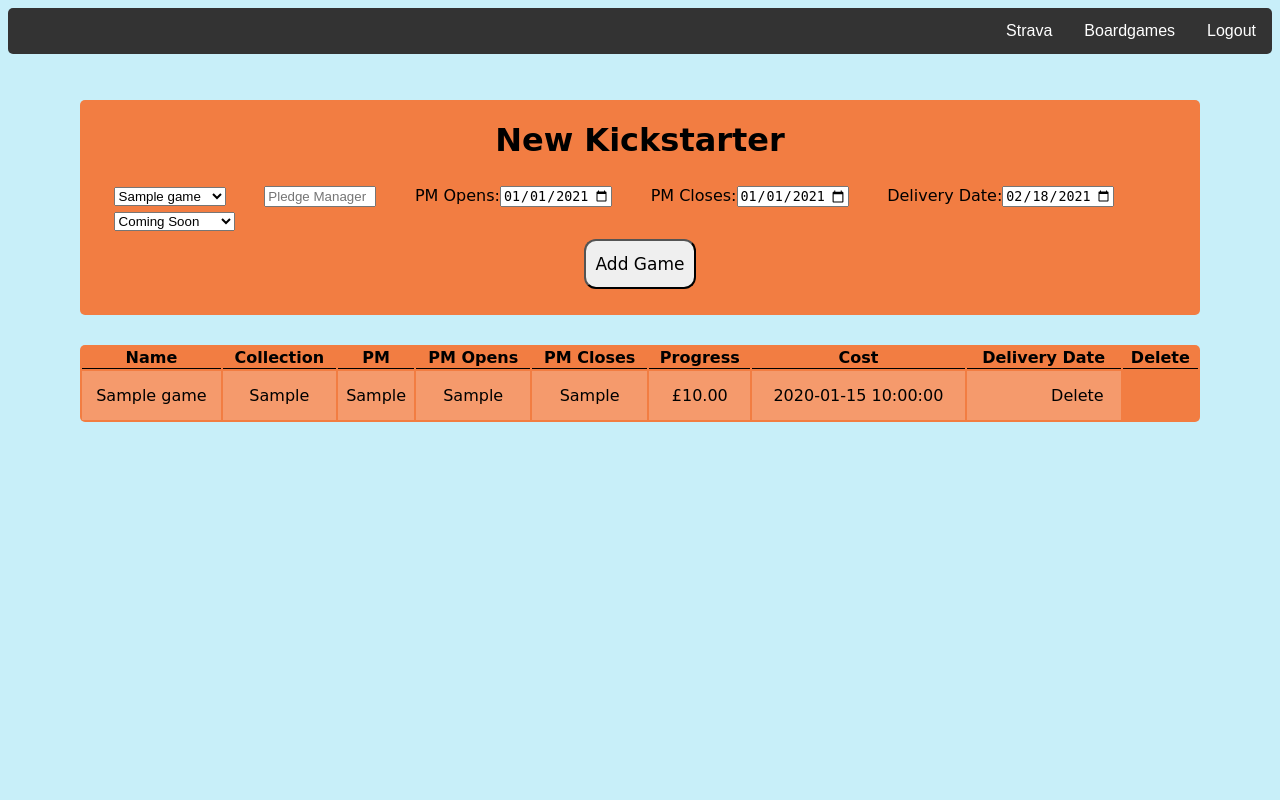
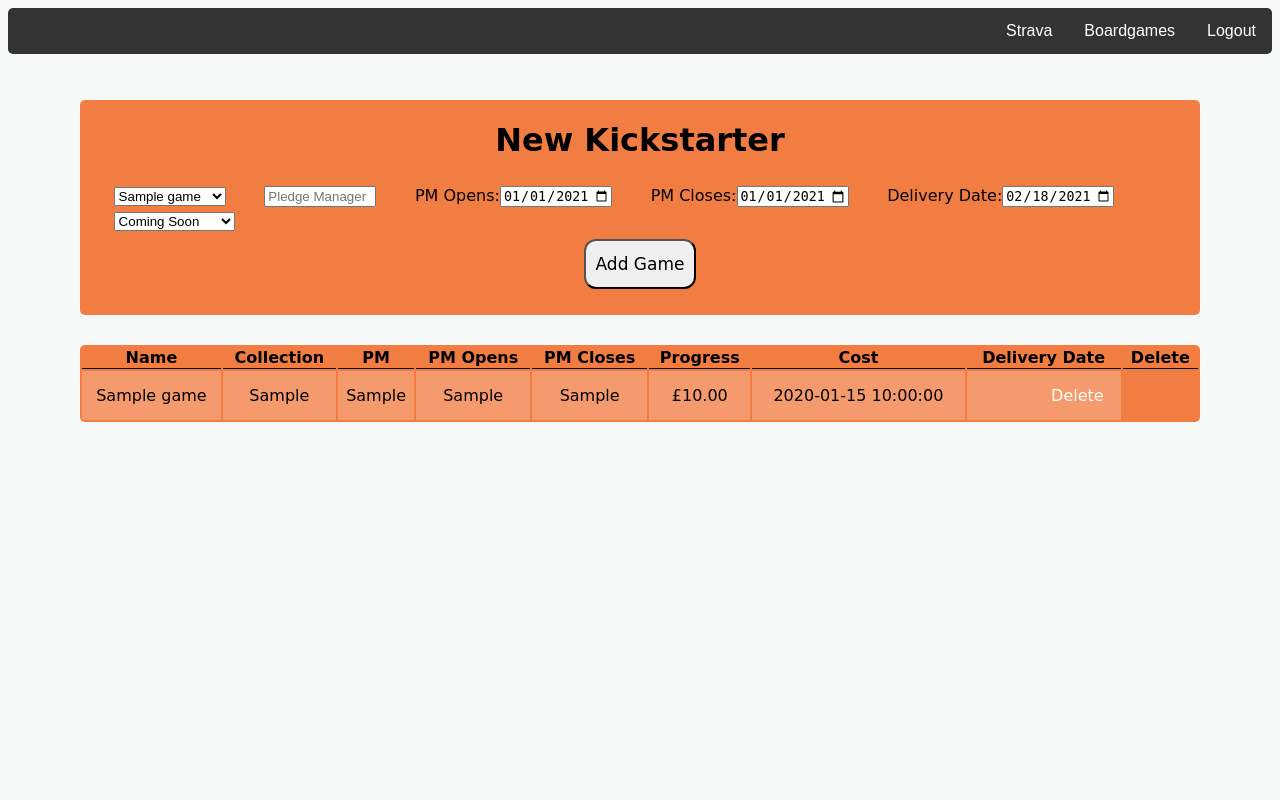
Before and after one commit to Labinopper/Website-v2, a PHP site: page /kickstarters2.php in a window 1280 px wide. Run offline with PHP 8.4, Linux system fonts and the light colour scheme; the visitor is signed in with stand-in values (Sample User, id 1); tables that the repository leaves empty or names only in its code hold one stand-in row (values such as "Sample post").

Commit message:
background

```diff
--- a/styles.css
+++ b/styles.css
@@ -15,16 +15,16 @@
 }
 
 #Main {
-    font-family: Cursive;
-    font-size: 24px;
+    font-family:Cursive;
+    font-size:24px;
     position: absolute;
-    top: 195px;
-    left: 25px;
-    background-color: #f7f8f8
+    top:195px;
+    left:25px;
+    background-color: grey;
 }
 
 body {
-  background-color: #c8eff9;
+    background-color: #f7f8f8;
 }
 
 #GameTable {
@@ -42,7 +42,7 @@ body {
     top: 140px;
     float: right;
     font-size: 16px;
-    color: black;
+    color: white;
     text-align: center;
     padding: 14px 16px;
     text-decoration: none;
```
